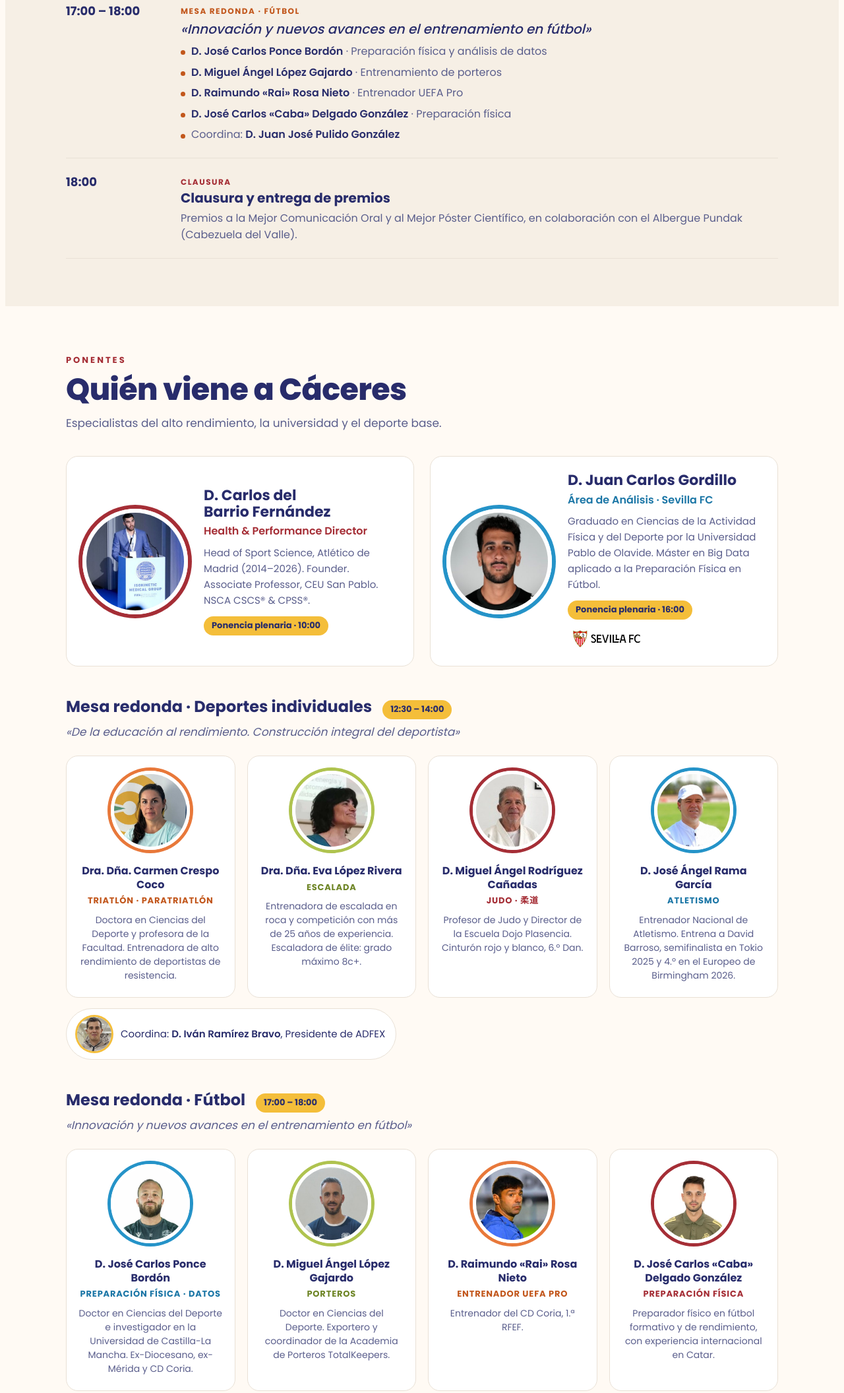
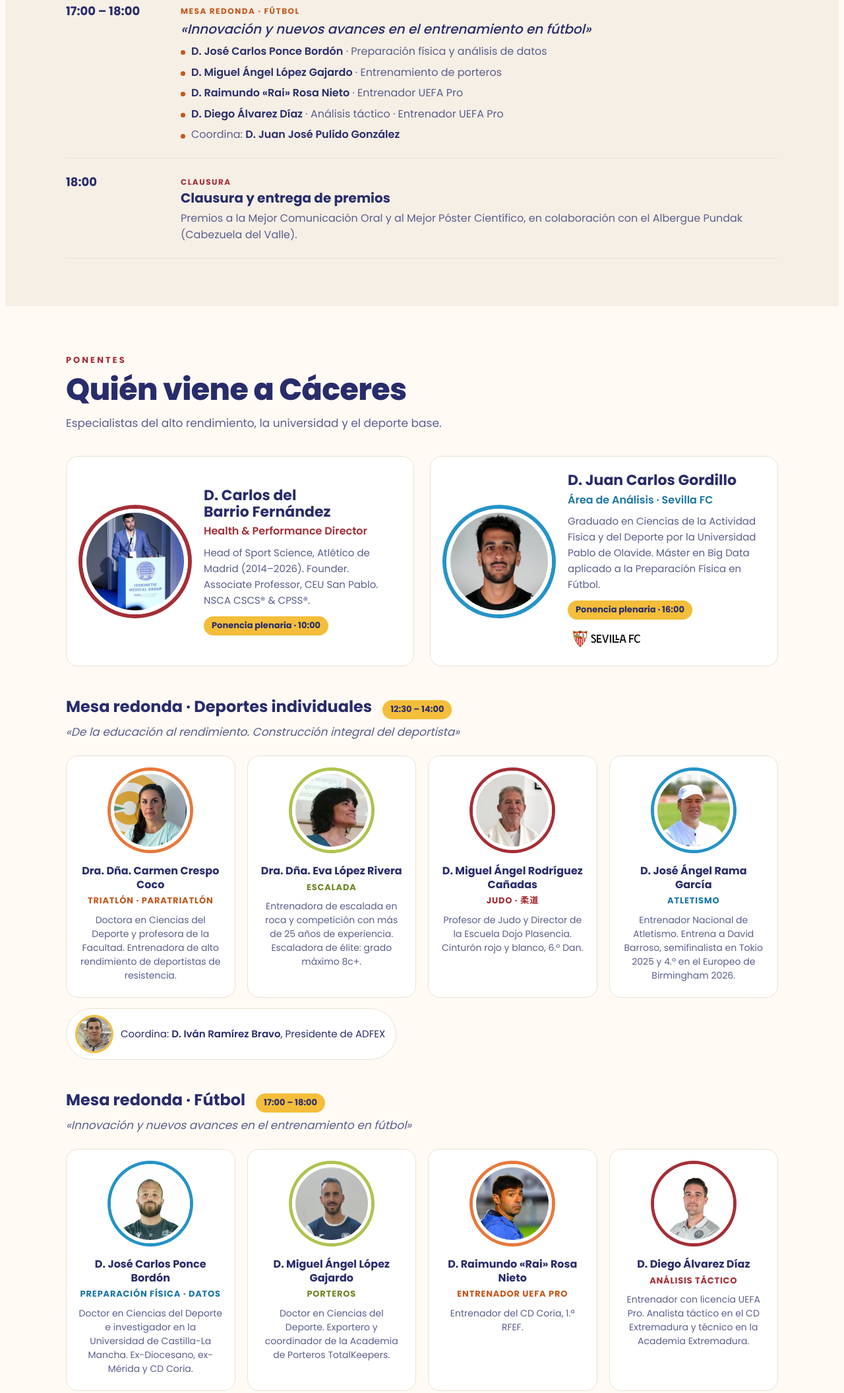
Before and after one commit to Adfexcc/Simposio-Ciencias-del-Deporte, a plain HTML site: page index.html in a window 1280 px wide. Shown: the part 2480-4591 px from the top of the page at 66% size. Drawn offline with Linux system fonts and the light colour scheme.

Commit message:
D. Diego Álvarez Díaz sustituye a D. José Carlos Delgado en la mesa de fútbol
Co-Authored-By: Claude Opus 5.5 <noreply@anthropic.com>
Claude-Session: https://claude.ai/code/session_01FYuyvSRBj5DsWyHdJLuBSn

```diff
--- a/index.html
+++ b/index.html
@@ -360,7 +360,7 @@ footer{padding-block:48px 40px;border-top:1px solid var(--line)}
             <li><b>D. José Carlos Ponce Bordón</b> · Preparación física y análisis de datos</li>
             <li><b>D. Miguel Ángel López Gajardo</b> · Entrenamiento de porteros</li>
             <li><b>D. Raimundo «Rai» Rosa Nieto</b> · Entrenador UEFA Pro</li>
-            <li><b>D. José Carlos «Caba» Delgado González</b> · Preparación física</li>
+            <li><b>D. Diego Álvarez Díaz</b> · Análisis táctico · Entrenador UEFA Pro</li>
             <li>Coordina: <b>D. Juan José Pulido González</b></li>
           </ul></div>
       </article>
@@ -419,7 +419,7 @@ footer{padding-block:48px 40px;border-top:1px solid var(--line)}
         <article class="sp" style="--c:var(--blue);--c-t:var(--blue-t)"><img class="ph" src="img/ponce.jpg" alt="D. José Carlos Ponce Bordón"><h4>D. José Carlos Ponce Bordón</h4><div class="disc">Preparación física · Datos</div><p>Doctor en Ciencias del Deporte e investigador en la Universidad de Castilla-La Mancha. Ex-Diocesano, ex-Mérida y CD Coria.</p></article>
         <article class="sp" style="--c:var(--green);--c-t:var(--green-t)"><img class="ph" src="img/lopez.jpg" alt="D. Miguel Ángel López Gajardo"><h4>D. Miguel Ángel López Gajardo</h4><div class="disc">Porteros</div><p>Doctor en Ciencias del Deporte. Exportero y coordinador de la Academia de Porteros TotalKeepers.</p></article>
         <article class="sp" style="--c:var(--orange);--c-t:var(--orange-t)"><img class="ph" src="img/rai.jpg" alt="D. Raimundo Rosa Nieto"><h4>D. Raimundo «Rai» Rosa Nieto</h4><div class="disc">Entrenador UEFA Pro</div><p>Entrenador del CD Coria, 1.ª RFEF.</p></article>
-        <article class="sp" style="--c:var(--red);--c-t:var(--red-t)"><img class="ph" src="img/caba.jpg" alt="D. José Carlos Delgado González"><h4>D. José Carlos «Caba» Delgado González</h4><div class="disc">Preparación física</div><p>Preparador físico en fútbol formativo y de rendimiento, con experiencia internacional en Catar.</p></article>
+        <article class="sp" style="--c:var(--red);--c-t:var(--red-t)"><img class="ph" src="img/diego.jpg" alt="D. Diego Álvarez Díaz"><h4>D. Diego Álvarez Díaz</h4><div class="disc">Análisis táctico</div><p>Entrenador con licencia UEFA Pro. Analista táctico en el CD Extremadura y técnico en la Academia Extremadura.</p></article>
       </div>
       <div class="mod"><img src="img/pulido.jpg" alt=""><span>Coordina: <b>D. Juan José Pulido González</b>, Entrenador UEFA Pro</span></div>
     </div>
```
Also changed, not shown: img/caba.jpg (deleted), img/diego.jpg (added), 1 other file.
